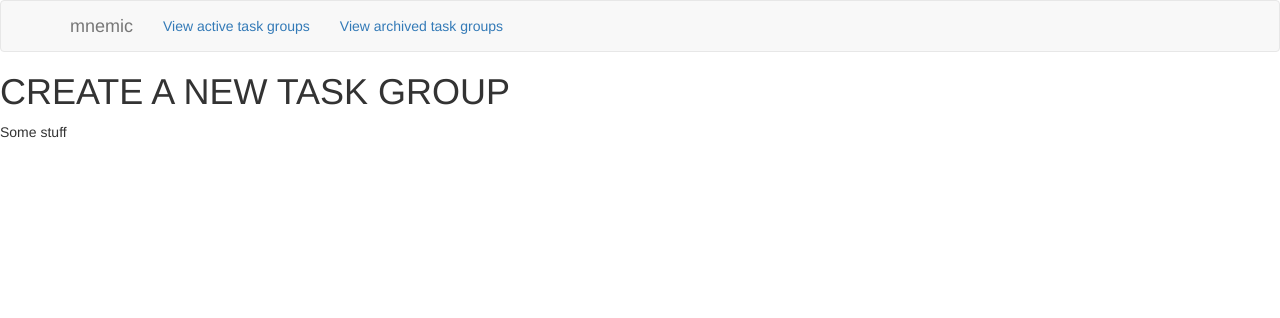
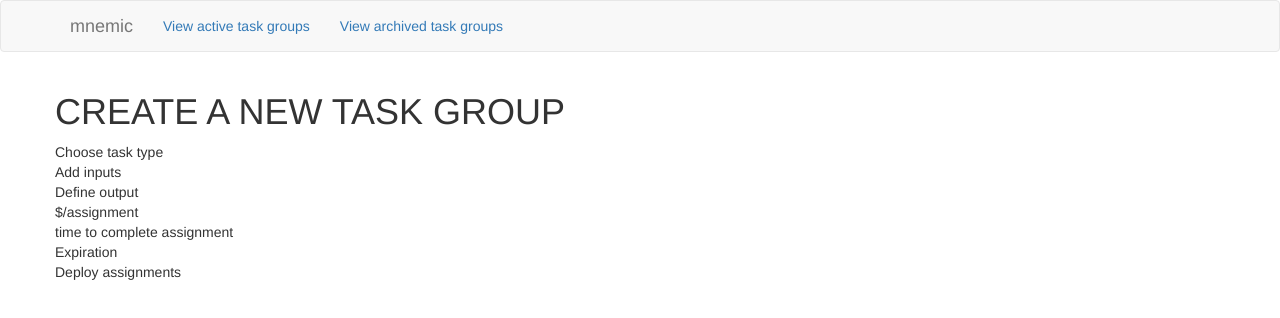
Before and after one commit to karthigb/mnemic-web-cli, a Next.js app: page /newtaskgroup in a window 1280 px wide. Shown: the top 318 px of the page. Built offline with nearby package versions, Linux system fonts and the light colour scheme.

Commit message:
Put scaffolding in placE

```diff
--- a/pages/newtaskgroup.js
+++ b/pages/newtaskgroup.js
@@ -1,5 +1,5 @@
 import React from 'react'
-import {Navbar, Nav, NavItem} from 'react-bootstrap'
+import {Navbar, Nav, NavItem, Grid, Row, Col} from 'react-bootstrap'
 import MnemicNavbar from '../components/mnemicnavbar'
 
 export default class NewTaskGroup extends React.Component {
@@ -16,8 +16,35 @@ export default class NewTaskGroup extends React.Component {
           <link rel="stylesheet" href="https://maxcdn.bootstrapcdn.com/bootstrap/3.3.7/css/bootstrap.min.css" integrity="sha384-BVYiiSIFeK1dGmJRAkycuHAHRg32OmUcww7on3RYdg4Va+PmSTsz/K68vbdEjh4u" crossorigin="anonymous"/>
         </head>
         <MnemicNavbar/>
-        <h1>CREATE A NEW TASK GROUP</h1>
-        <div>Some stuff</div>
+        <Grid>
+          <Row>
+            <Col><h1>CREATE A NEW TASK GROUP</h1></Col>
+          </Row>
+          <Row>
+            <Col>Choose task type</Col>
+          </Row>
+          <Row>
+            <Col>Add inputs</Col>
+          </Row>
+          <Row>
+            <Col>Define output</Col>
+          </Row>
+          <Row>
+            <Col>$/assignment</Col>
+          </Row>
+          <Row>
+            <Col>time to complete assignment</Col>
+          </Row>
+          <Row>
+            <Col>Expiration</Col>
+          </Row>
+          <Row>
+            <Col>Deploy assignments</Col>
+          </Row>
+          <Row>
+            <Col></Col>
+          </Row>
+        </Grid>
       </div>
     )
   }
```
Also changed, not shown: pages/activehit.js (+9 -3 lines), pages/activetaskgroups.js (+18 -3 lines), pages/archivedhit.js (+9 -3 lines), pages/completetaskgroups.js (+15 -3 lines), pages/index.js (+12 -0 lines), 1 other file (tests, documents, lock files or other folders).
